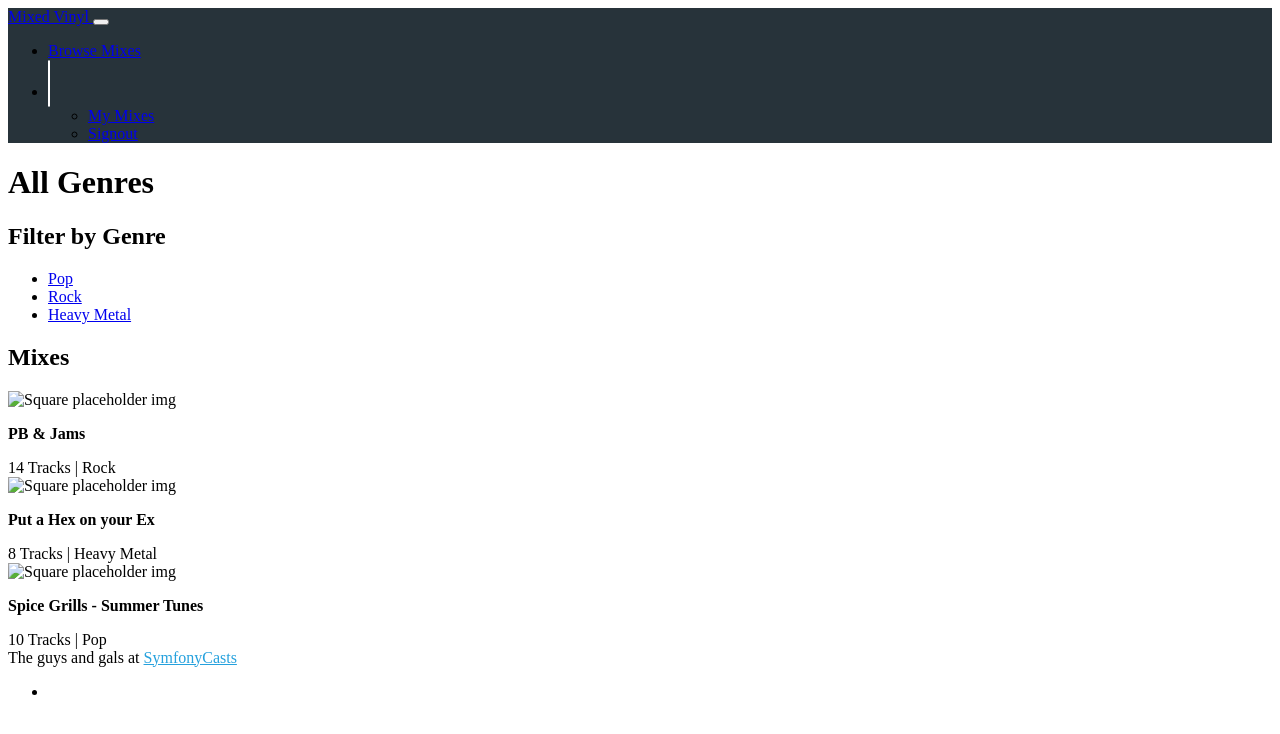
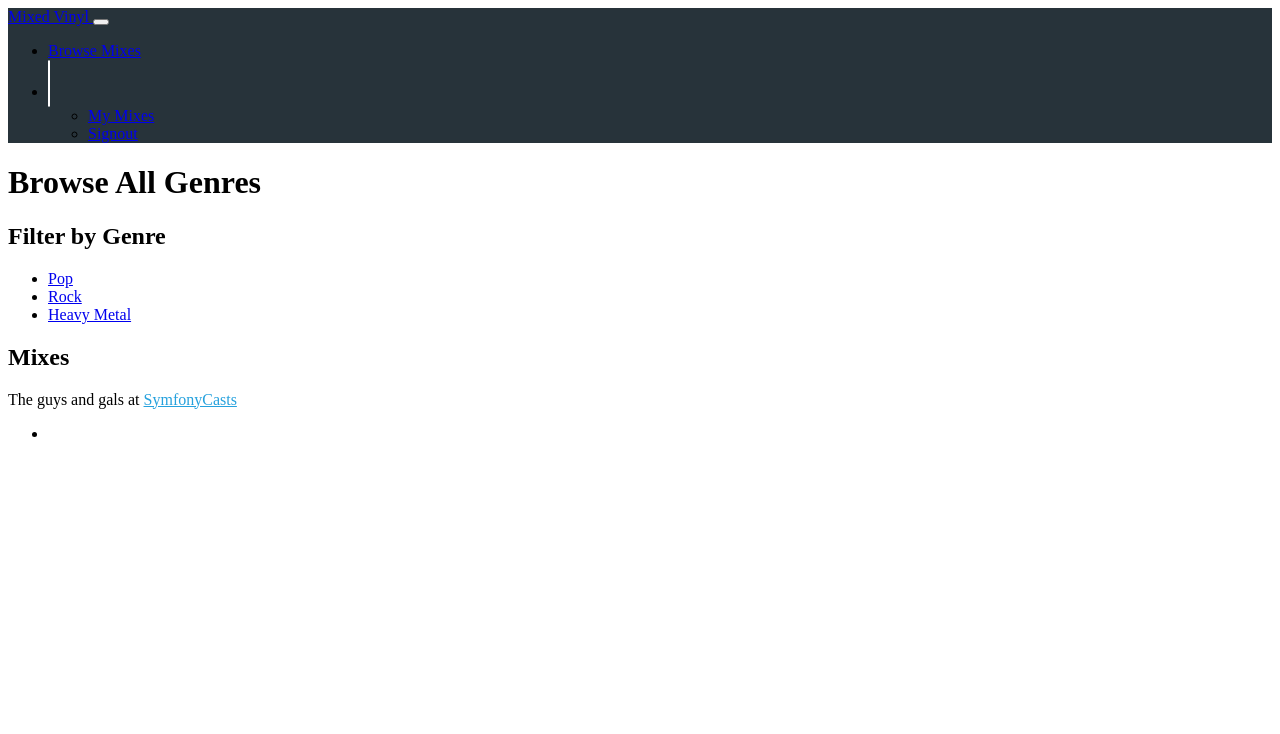
Before and after one commit to roqu1/Mixed-Vinyl, a Symfony app: template templates/vinyl/browse.html.twig in a window 1280 px wide. Shown: the top 734 px of the page. Run offline with Twig, Linux system fonts and the light colour scheme; the template is opened without the code that fills it, so the values that code supplies are empty; some libraries are stand-ins or nearby versions.

Commit message:
mixed and http-client

```diff
--- a/composer.json
+++ b/composer.json
@@ -7,11 +7,13 @@
         "php": ">=8.1",
         "ext-ctype": "*",
         "ext-iconv": "*",
+        "knplabs/knp-time-bundle": "^2.1",
         "symfony/asset": "6.3.*",
         "symfony/console": "6.3.*",
         "symfony/dotenv": "6.3.*",
         "symfony/flex": "^2",
         "symfony/framework-bundle": "6.3.*",
+        "symfony/http-client": "6.3.*",
         "symfony/monolog-bundle": "^3.0",
         "symfony/runtime": "6.3.*",
         "symfony/stimulus-bundle": "^2.11",
--- a/config/bundles.php
+++ b/config/bundles.php
@@ -10,4 +10,5 @@ return [
     Symfony\WebpackEncoreBundle\WebpackEncoreBundle::class => ['all' => true],
     Symfony\UX\StimulusBundle\StimulusBundle::class => ['all' => true],
     Symfony\UX\Turbo\TurboBundle::class => ['all' => true],
+    Knp\Bundle\TimeBundle\KnpTimeBundle::class => ['all' => true],
 ];
--- a/templates/vinyl/browse.html.twig
+++ b/templates/vinyl/browse.html.twig
@@ -2,57 +2,43 @@
 
 {% block body %}
 	<div class="container">
-		<h1>{{genre ? genre : "All Genres"}}</h1>
+		<h1>Browse
+			{{ genre ? genre : 'All Genres' }}</h1>
 
 		<h2 class="mt-5 mb-4">Filter by Genre</h2>
 		<ul class="genre-list ps-0 mt-2 mb-3">
 			<li class="d-inline">
-				<a class="btn btn-primary btn-sm" href="{{path("app_browse", {slug: "pop"} )}}">Pop</a>
+				<a class="btn btn-primary btn-sm" href="{{ path('app_browse', { slug: 'pop' }) }}">Pop</a>
 			</li>
 			<li class="d-inline">
-				<a class="btn btn-primary btn-sm" href="{{path("app_browse", {slug: "rock"} )}}">Rock</a>
+				<a class="btn btn-primary btn-sm" href="{{ path('app_browse', { slug: 'rock' }) }}">Rock</a>
 			</li>
 			<li class="d-inline">
-				<a class="btn btn-primary btn-sm" href="{{path("app_browse", {slug: "heavy-metal"} )}}">Heavy Metal</a>
+				<a class="btn btn-primary btn-sm" href="{{ path('app_browse', { slug: 'heavy-metal' }) }}">Heavy Metal</a>
 			</li>
 		</ul>
 
 		<div>
 			<h2 class="mt-5">Mixes</h2>
 			<div class="row">
+				{% for mix in mixes %}
 					<div class="col col-md-4">
 						<div class="mixed-vinyl-container p-3 text-center">
 							<img src="https://via.placeholder.com/300" data-src="https://via.placeholder.com/300" alt="Square placeholder img">
 							<p class="mt-2">
-							<strong>PB & Jams</strong>
+								<strong>{{ mix.title }}</strong>
 							</p>
-						<span>14 Tracks</span>
+							<span>{{ mix.trackCount }}
+								Tracks</span>
 							|
-						<span>Rock</span>
+							<span>{{ mix.genre }}</span>
+							|
+							<span>
+								{{mix.createdAt|ago}}
+							</span>
 						</div>
 					</div>
-				<div class="col col-md-4">
-					<div class="mixed-vinyl-container p-3 text-center">
-						<img src="https://via.placeholder.com/300" data-src="https://via.placeholder.com/300" alt="Square placeholder img">
-						<p class="mt-2">
-							<strong>Put a Hex on your Ex</strong>
-						</p>
-						<span>8 Tracks</span>
-						|
-						<span>Heavy Metal</span>
-					</div>
-				</div>
-				<div class="col col-md-4">
-					<div class="mixed-vinyl-container p-3 text-center">
-						<img src="https://via.placeholder.com/300" data-src="https://via.placeholder.com/300" alt="Square placeholder img">
-						<p class="mt-2">
-							<strong>Spice Grills - Summer Tunes</strong>
-						</p>
-						<span>10 Tracks</span>
-						|
-						<span>Pop</span>
-					</div>
-				</div>
+				{% endfor %}
 			</div>
 		</div>
 	</div>
```
Also changed, not shown: src/Controller/VinylController.php (+32 -6 lines), assets/controllers.json (indentation only), 4 other files. Lines whose indentation alone changed are shown as unchanged.
